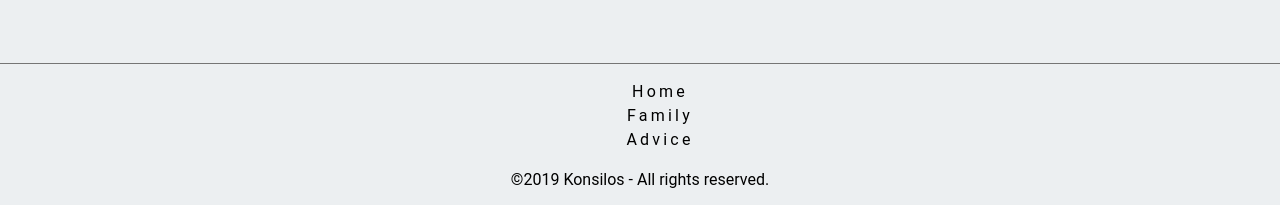
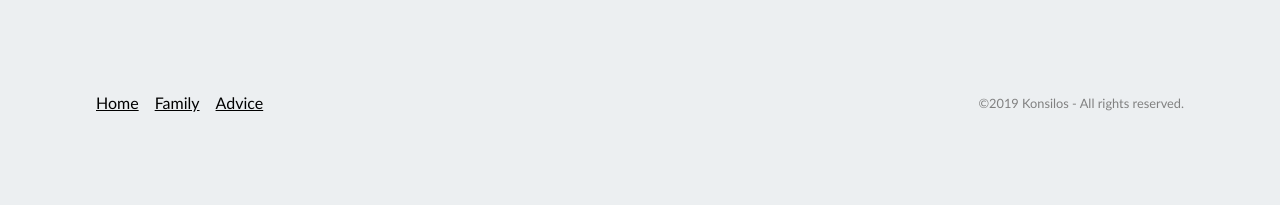
Before and after one commit to aretecode/konsilos, a Next.js app: page /advice in a window 1280 px wide. Shown: the part 985-1190 px from the top of the page. After the commit the page ends 1128 px from the top, so only its background shows below. Built offline with nearby package versions, Linux system fonts and the light colour scheme; a web font is replaced by a local one.

Commit message:
footer styles completed

```diff
--- a/pages/welcome.tsx
+++ b/pages/welcome.tsx
@@ -293,7 +293,7 @@ const StyledColouredFeaturePanel = styled.div`
   display: flex;
   flex-direction: column;
   justify-content: left;
-  padding: 3rem;
+  padding: 3rem 5rem;
 
   @media (max-width: 1023px) {
     width: 70%;
@@ -301,6 +301,7 @@ const StyledColouredFeaturePanel = styled.div`
 
   @media (max-width: 767px) {
     width: 100%;
+    padding: 3rem;
   }
 `
 
--- a/src/components/Footer/Footer.tsx
+++ b/src/components/Footer/Footer.tsx
@@ -3,10 +3,42 @@ import styled from 'styled-components'
 import { StyledLink } from '../Link'
 
 const StyledFooter = styled.footer`
-  border-top: 1px solid #757575;
   text-align: center;
+  display: flex;
+  align-items: center;
+  height: 5rem;
+  max-width: calc(100% - 15%);
+  margin: auto;
+
+  p {
+    margin: 0;
+    font-size: 0.8rem;
+    font-family: 'Lato';
+    color: grey;
+    width: 50%;
+    text-align: right;
+  }
 `
-const StyledFooterNav = styled.nav``
+const StyledFooterNav = styled.nav`
+  width: 50%;
+  ul {
+    padding: 0;
+    margin: 0;
+    display: flex;
+  }
+
+  li {
+    color: grey;
+    /* padding: 0 1rem; */
+  }
+
+  a {
+    font-family: 'Lato';
+    letter-spacing: 0;
+    padding-right: 1rem;
+    text-decoration: underline;
+  }
+`
 
 export const Footer = (props: {}) => {
   return (
```
